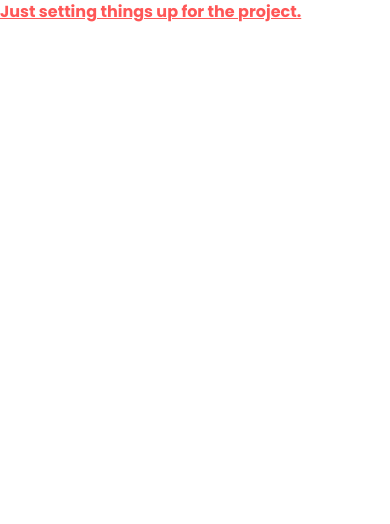
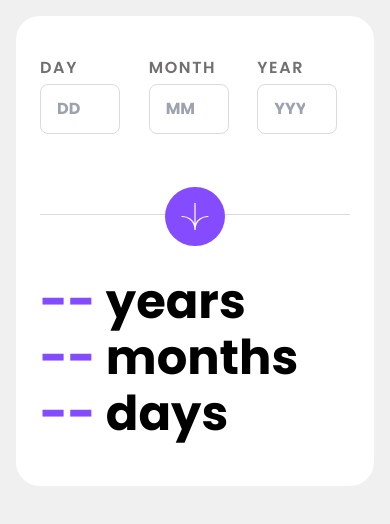
Before and after one commit to hamdi4-beep/age-calculator-app-main, a React (Vite) app: page / in a window 390 px wide. Shown: the top 524 px of the page. Built offline with nearby package versions, Linux system fonts and the light colour scheme.

Commit message:
finished working on the mobile version

```diff
--- a/src/App.tsx
+++ b/src/App.tsx
@@ -1,7 +1,39 @@
+import InputField from "./components/InputField"
+import arrowImg from './assets/icon-arrow.svg'
+
 function App() {
   return (
-    <div className="font-sans-serif" role='main'>
-      <h1 className="font-bold underline text-primary-light-red">Just setting things up for the project.</h1>
+    <div className="font-sans-serif bg-neutral-off-white h-screen p-4" role='main'>
+      <div className="bg-neutral-white rounded-3xl p-6 py-10">
+        <form className="flex gap-4">
+          <InputField name="day" />
+          <InputField name="month" />
+          <InputField name="year" />
+        </form>
+
+        <div className="border-t border-neutral-light-grey mt-20"></div>
+
+        <div className="rounded-full bg-primary-purple w-max p-4 mx-auto -mt-7">
+          <img src={arrowImg} className='w-7' alt="an arrow down" />
+        </div>
+
+        <div className="mt-8">
+          <div className="font-bold text-5xl">
+            <span className="text-primary-purple">--</span>
+            <p className=" inline"> years</p>
+          </div>
+
+          <div className="font-bold text-5xl my-2">
+            <span className="text-primary-purple">--</span>
+            <p className=" inline"> months</p>
+          </div>
+
+          <div className="font-bold text-5xl my-2">
+            <span className="text-primary-purple">--</span>
+            <p className=" inline"> days</p>
+          </div>
+        </div>
+      </div>
     </div>
   )
 }
--- /dev/null
+++ b/src/components/InputField.tsx
@@ -0,0 +1,28 @@
+function InputField({
+    name
+}: {
+    name: string
+}) {
+    const firstLetter = name.charAt(0).toUpperCase()
+
+    return (
+      <div className="flex-grow">
+        <label
+          htmlFor={name}
+          className='font-semibold tracking-widest text-neutral-smokey-grey'
+        >{name.toUpperCase()}</label>
+
+        <input
+          type="number"
+          name={name}
+          id={name}
+          min={0}
+          max={2}
+          placeholder={firstLetter !== 'Y' ? firstLetter.repeat(2) : firstLetter.repeat(4)}
+          className="block border border-neutral-light-grey rounded-lg w-20 font-bold mt-1 p-3 px-4"
+        />
+      </div>
+    )
+  }
+
+  export default InputField
```
Also changed, not shown: src/assets/icon-arrow.svg (added).
